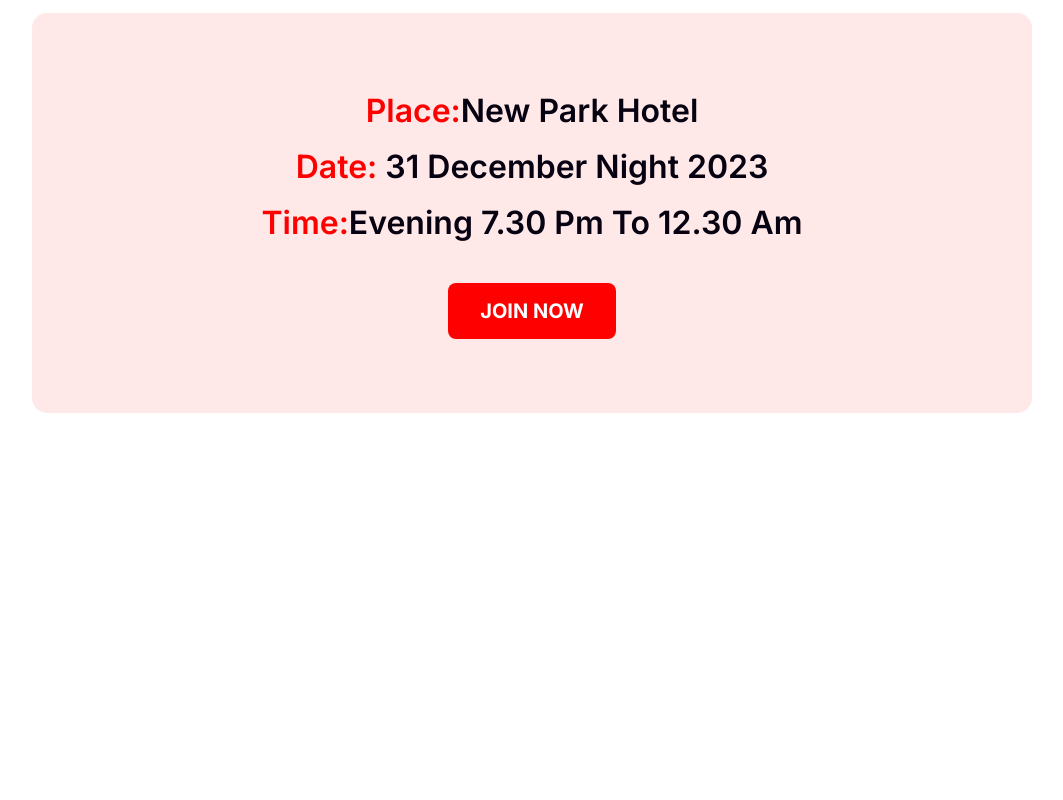
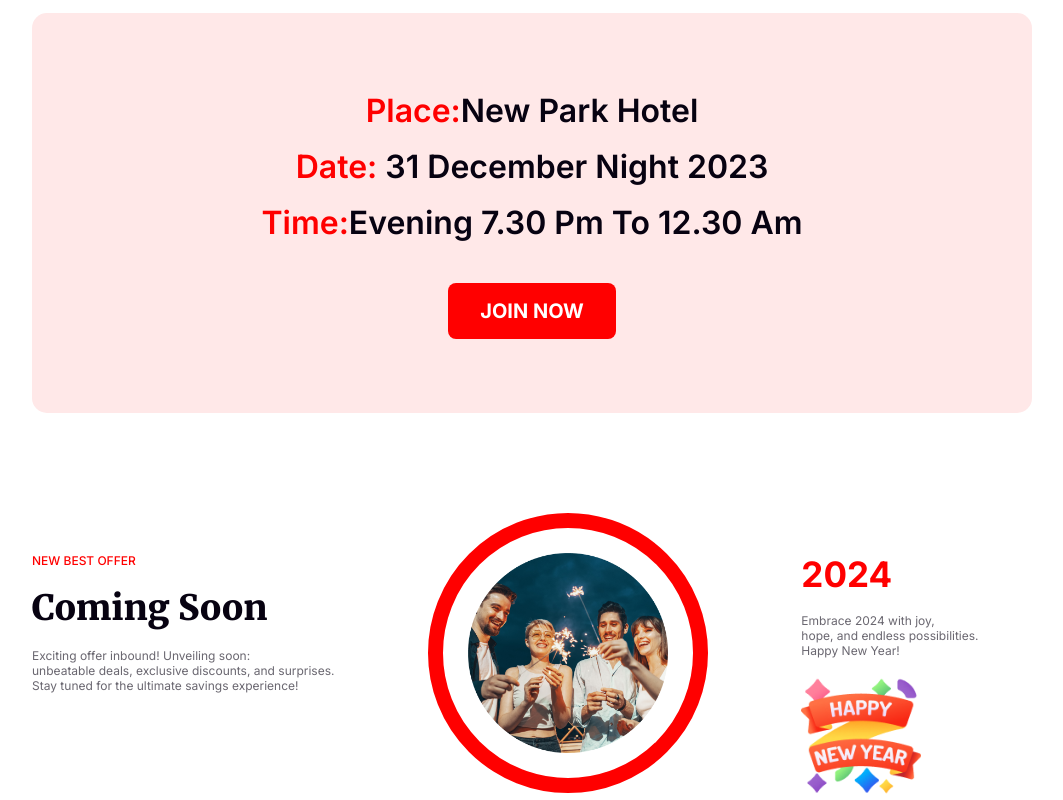
Before and after one commit to itzmesojib/happy-new-year-portfolio, a plain HTML site: page index.html in a window 1280 px wide. Shown: the part 2023-2823 px from the top of the page, without its empty margins (108-1171 px from the left). Before the commit the page ends 2436 px from the top, so only its background shows below. Drawn offline with Linux system fonts and the light colour scheme.

Commit message:
part 5 push

```diff
--- a/index.html
+++ b/index.html
@@ -59,5 +59,22 @@
         <!-- Part 4 End -->
 
         <!-- Part 5 Start -->
+        <section class="part_5">
+            <div class="part_5_1">
+                <h6 class="part_5_h6">NEW BEST OFFER</h6><br>
+                <h1 class="part_5_h1">Coming Soon</h1><br>
+                <p class="part_5_p"> Exciting offer inbound! Unveiling soon: <br> unbeatable deals, exclusive discounts, and surprises. <br> Stay tuned for the ultimate savings experience!</p>
+            </div>
+            <div class="part_5_2">
+                <div class="circle">
+                    <img class="part_5_circle_img" src="img/Ellipse 1.png" alt="">
+                </div>
+            </div>
+            <div class="part_5_3">
+                <h1 class="part_5_3_h1">2024</h1><br>
+                <p class="part_5_3_p">Embrace 2024 with joy, <br> hope, and endless possibilities. <br> Happy New Year!</p><br>
+                <img src="img/Group 96.png" alt="" class="part_5_3_img">
+            </div>
+        </section>
 </body>
 </html>
--- a/style.css
+++ b/style.css
@@ -198,3 +198,75 @@
 
 
 /* Part 5 Start */
+.part_5{
+    width: 1000px;
+    height: 400;
+    margin: auto;
+    display: grid;
+    grid-template-columns: auto auto auto;
+    gap: 40px;
+    margin-top: 100px;
+}
+.part_5 .part_5_1{
+    margin-top: 40px;
+}
+.part_5 .part_5_1 .part_5_h6{
+    color: #F00;
+font-family: Inter;
+font-size: 12px;
+font-style: normal;
+font-weight: 500;
+line-height: normal;
+}
+.part_5 .part_5_1 .part_5_h1{
+    color: #070211;
+font-family: Merriweather;
+font-size: 35px;
+font-style: normal;
+font-weight: 900;
+line-height: normal;
+text-transform: capitalize;
+}
+.part_5 .part_5_1 .part_5_p{
+    color: rgba(7, 2, 17, 0.60);
+font-family: Inter;
+font-size: 12px;
+font-style: normal;
+font-weight: 400;
+line-height: normal;
+}
+.part_5 .part_5_2 .circle{
+    border:15px #F00 solid;
+    border-radius: 50%;
+    height: 250px;
+    width: 250px;
+}
+.part_5 .part_5_2 .circle .part_5_circle_img{
+    height:200px;
+    width: 200px;
+    padding: 25px 25px;
+}
+.part_5 .part_5_3{
+    margin-top: 40px;
+}
+.part_5 .part_5_3 .part_5_3_h1{
+    color: #F00;
+font-family: Inter;
+font-size: 35px;
+font-style: normal;
+font-weight: 700;
+line-height: normal;
+}
+.part_5 .part_5_3 .part_5_3_p{
+    color: rgba(7, 2, 17, 0.60);
+
+font-family: Inter;
+font-size: 12px;
+font-style: normal;
+font-weight: 400;
+line-height:normal;
+}
+.part_5 .part_5_3 .part_5_3_img{
+    height: 120px;
+    width: 120px;
+}
```
